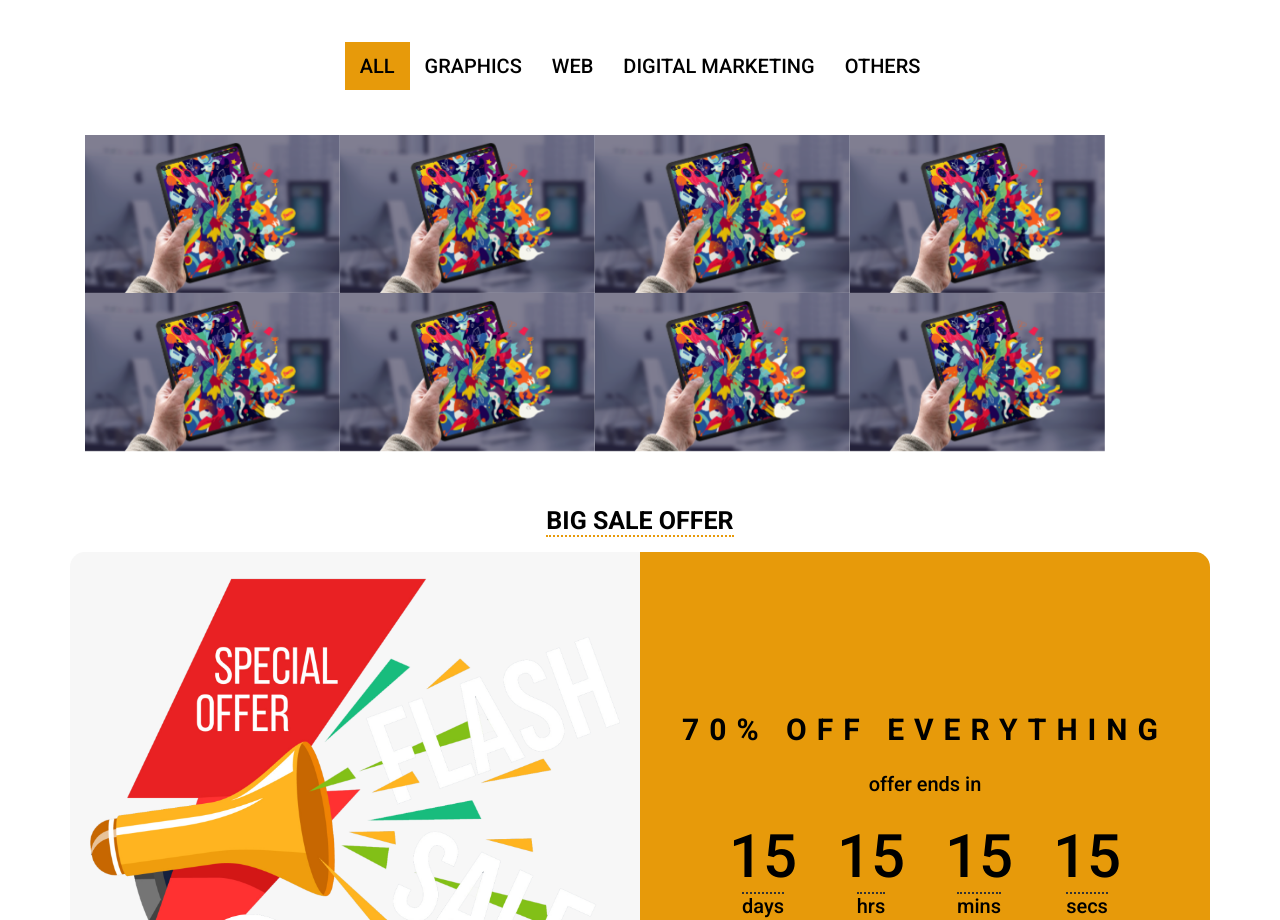
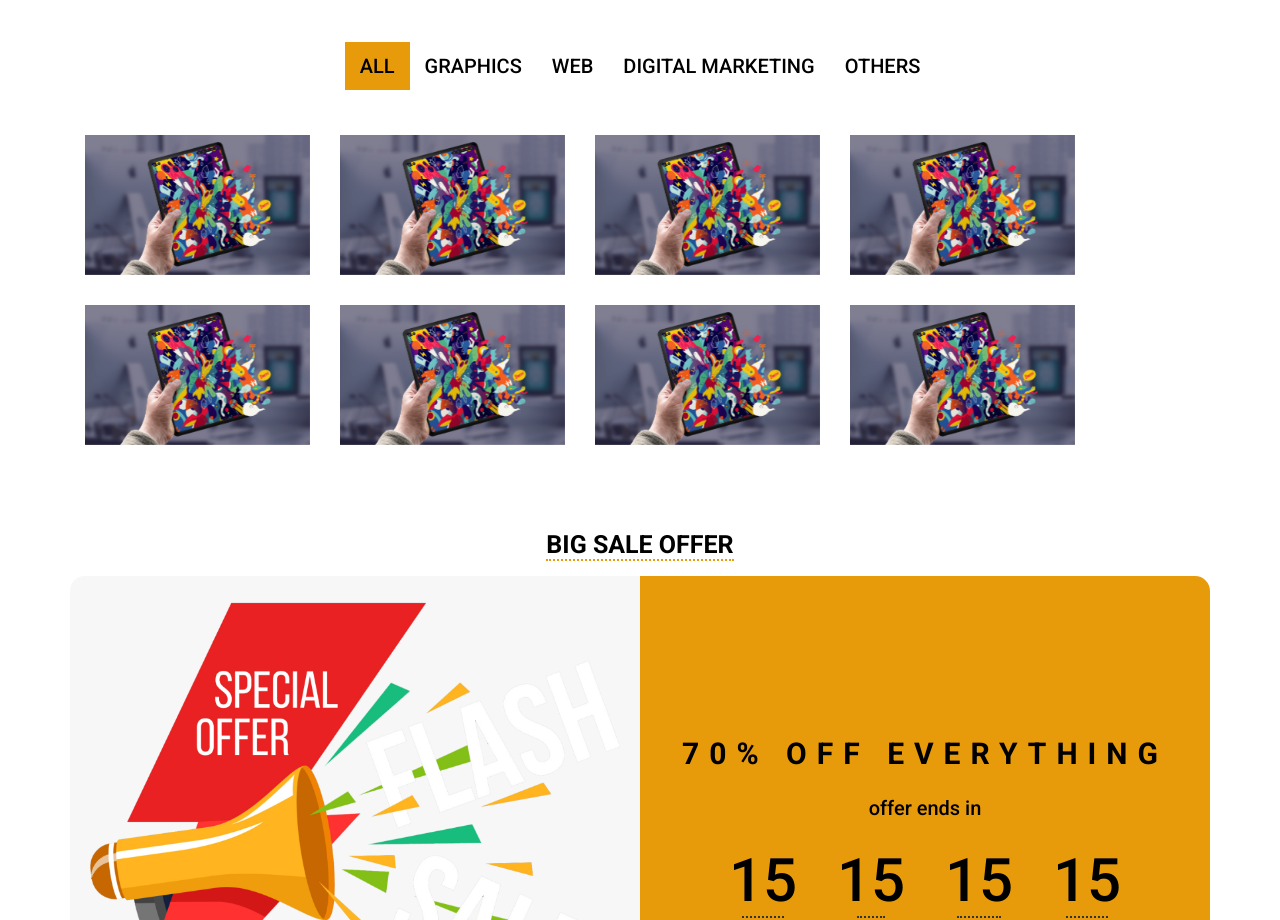
Before and after one commit to shaharia75500/Z_WEB_HW, a plain HTML site: page index.html in a window 1280 px wide. Shown: the part 1559-2479 px from the top of the page. Drawn offline with Linux system fonts and the light colour scheme.

Commit message:
Add files via upload

```diff
--- a/css/style.css
+++ b/css/style.css
@@ -368,7 +368,7 @@ a {
 }
 #gallery .gallery_item {
   width: calc(25% - 30px);
-  margin: 15px;
+  padding: 15px;
   position: relative;
   transition: all 0.3s linear;
 }
```
